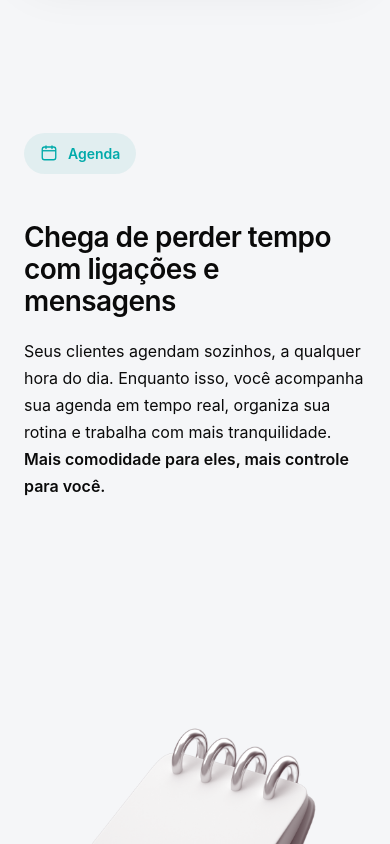
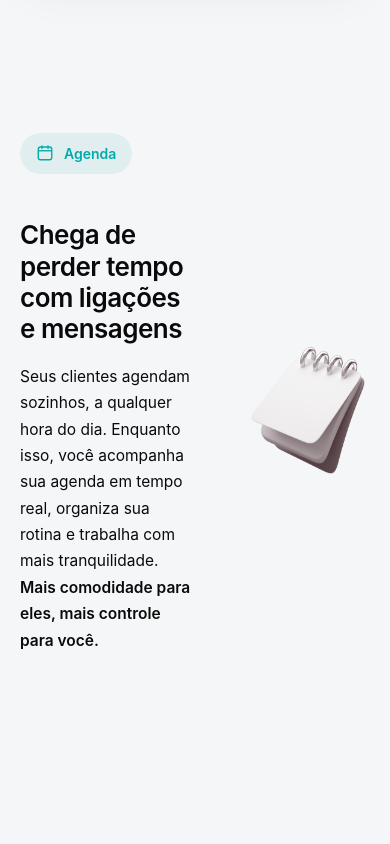
Before and after one commit to suporteeligi-cpu/eligi-fron-tend, a Next.js app: page / in a window 390 px wide. Shown: the part 800-1644 px from the top of the page. Built offline with nearby package versions, Linux system fonts and the light colour scheme.

Commit message:
chore: deploy update

```diff
--- a/src/app/(public)/Home.module.css
+++ b/src/app/(public)/Home.module.css
@@ -303,24 +303,36 @@
   }
 
   .agendaContainer {
-    padding: 0 24px;
-    gap: 48px;
+    padding: 0 20px;
+    gap: 32px;
+
+    /* força layout mais justo */
+    grid-template-columns: 1.1fr 0.9fr;
+    align-items: center;
   }
 
   .agendaContent {
-    text-align: left;
+    max-width: none;
   }
 
   .sectionTitle {
-    font-size: 28px;
+    font-size: 26px;
+    line-height: 1.2;
   }
 
   .sectionText {
-    font-size: 16px;
+    font-size: 15.5px;
+  }
+
+  .agendaVisual {
+    justify-content: flex-end;
   }
 
   .agendaImage {
-    max-width: 320px;
-    border-radius: 22px;
+    max-width: 240px;
+    border-radius: 20px;
+
+    /* aproxima visualmente do texto */
+    margin-right: -12px;
   }
 }
```
